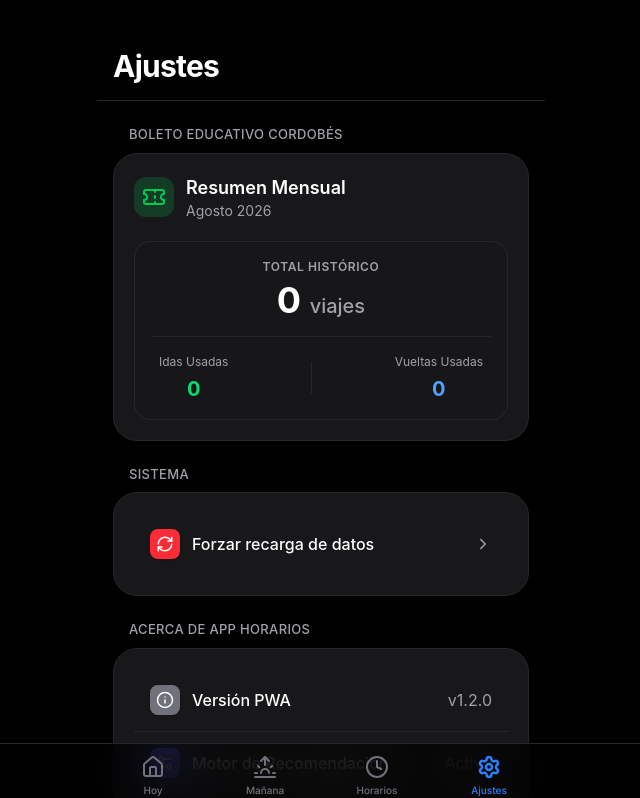
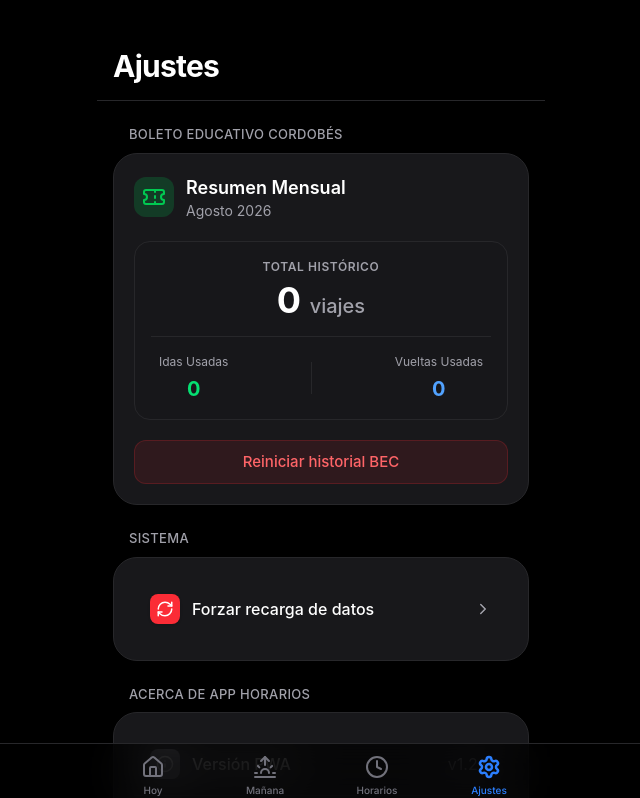
Before and after one commit to aalvaroespinoza/AppHorarios, a Next.js app: page /configuracion in a window 1280 px wide. Shown: the top 798 px of the page, without its empty margins (319-959 px from the left). Built offline with nearby package versions, Linux system fonts and the light colour scheme.

Commit message:
feat: sincronizar boton Usar BEC con Ya lo tomé, permitir deshacer y añadir boton de reinicio

```diff
--- a/src/app/configuracion/page.tsx
+++ b/src/app/configuracion/page.tsx
@@ -73,6 +73,18 @@ export default function Configuracion() {
                   <p className="text-xl font-bold text-blue-400">{bec.obtenerResumenMensual(new Date().getMonth() + 1, new Date().getFullYear()).vueltaTotal}</p>
                 </div>
               </div>
+            </div>
+            <div className="mt-2">
+              <button
+                onClick={() => {
+                  if (window.confirm('¿Estás seguro de que querés reiniciar todo el conteo de pasajes BEC? Esta acción no se puede deshacer.')) {
+                    bec.reiniciarHistorial();
+                  }
+                }}
+                className="w-full py-2.5 rounded-xl border border-red-500/20 text-red-400 bg-red-500/10 font-medium text-[15px] hover:bg-red-500/20 active:scale-[0.98] transition-all"
+              >
+                Reiniciar historial BEC
+              </button>
             </div>
           </NativeCard>
         </section>
--- a/src/app/page.tsx
+++ b/src/app/page.tsx
@@ -108,6 +108,17 @@ function HorarioCard({
     }
   };
 
+  const handleBecClick = () => {
+    bec.marcarViaje(direction);
+    if (!becUsado && !yaTomado) {
+      setYaTomado(true);
+      localStorage.setItem(storageKey, 'true');
+    } else if (becUsado && yaTomado) {
+      setYaTomado(false);
+      localStorage.removeItem(storageKey);
+    }
+  };
+
   const esVuelta = titulo.toLowerCase().includes('vuelta');
   const horaReal = esVuelta && currentRecomendado ? addMinutes(currentRecomendado.horaSalida, OFFSET_PARADA_VUELTA_MIN) : currentRecomendado?.horaSalida;
 
@@ -203,8 +214,7 @@ function HorarioCard({
       {/* Botón BEC */}
       <div className="mb-4">
         <button
-          onClick={() => !becUsado && bec.marcarViaje(direction)}
-          disabled={becUsado}
+          onClick={handleBecClick}
           className={`flex items-center justify-center gap-2 w-full py-3 rounded-xl font-medium transition-all ${
             becUsado
               ? 'bg-green-500/10 text-green-400 border border-green-500/20'
@@ -212,7 +222,7 @@ function HorarioCard({
           }`}
         >
           {becUsado ? <CheckCircle2 size={18} /> : <Ticket size={18} />}
-          {becUsado ? 'BEC Usado ✓' : 'Usar BEC'}
+          {becUsado ? 'BEC Usado ✓ (Tocar para deshacer)' : 'Usar BEC'}
         </button>
       </div>
 
--- a/src/hooks/useBec.ts
+++ b/src/hooks/useBec.ts
@@ -122,11 +122,20 @@ export function useBec() {
     };
   };
 
+  /**
+   * Borra todo el historial de BEC localmente.
+   */
+  const reiniciarHistorial = () => {
+    setHistorialBec([]);
+    localStorage.removeItem('historialBec');
+  };
+
   return {
     historialBec,
     isMounted,
     marcarViaje,
     obtenerResumenMensual,
-    getRegistroHoy
+    getRegistroHoy,
+    reiniciarHistorial
   };
 }
```
